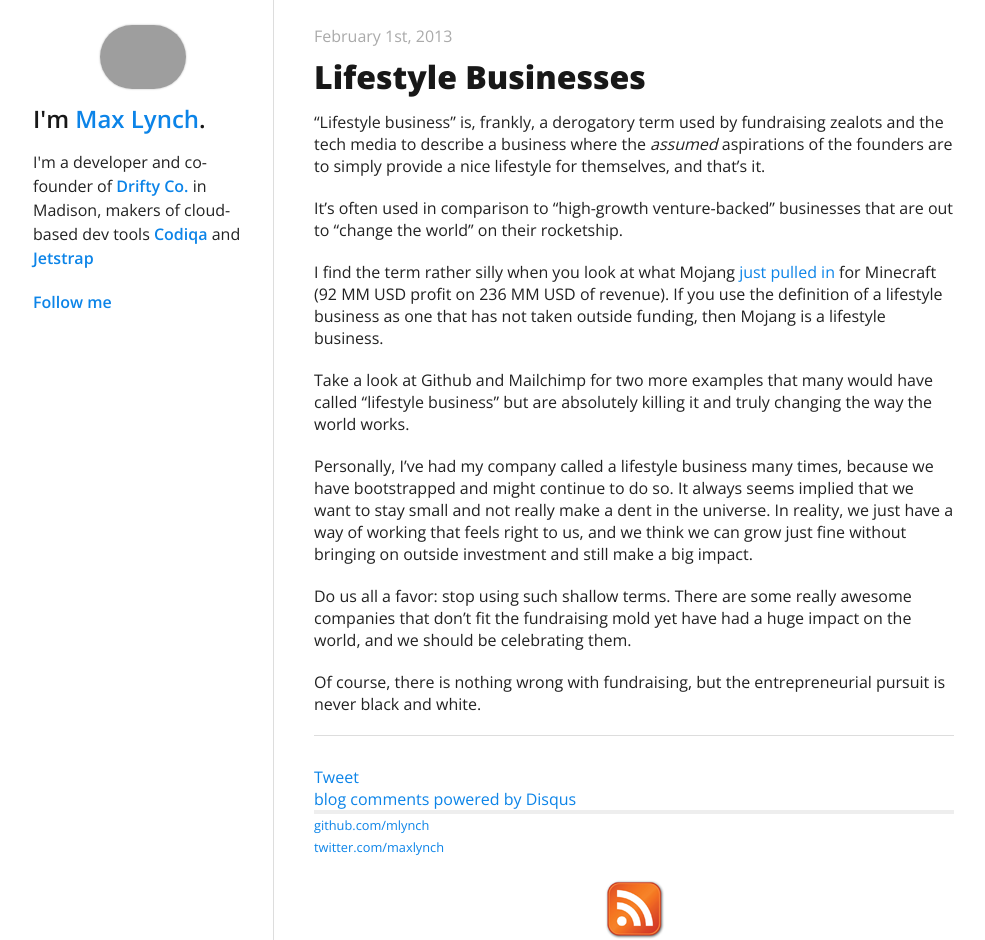
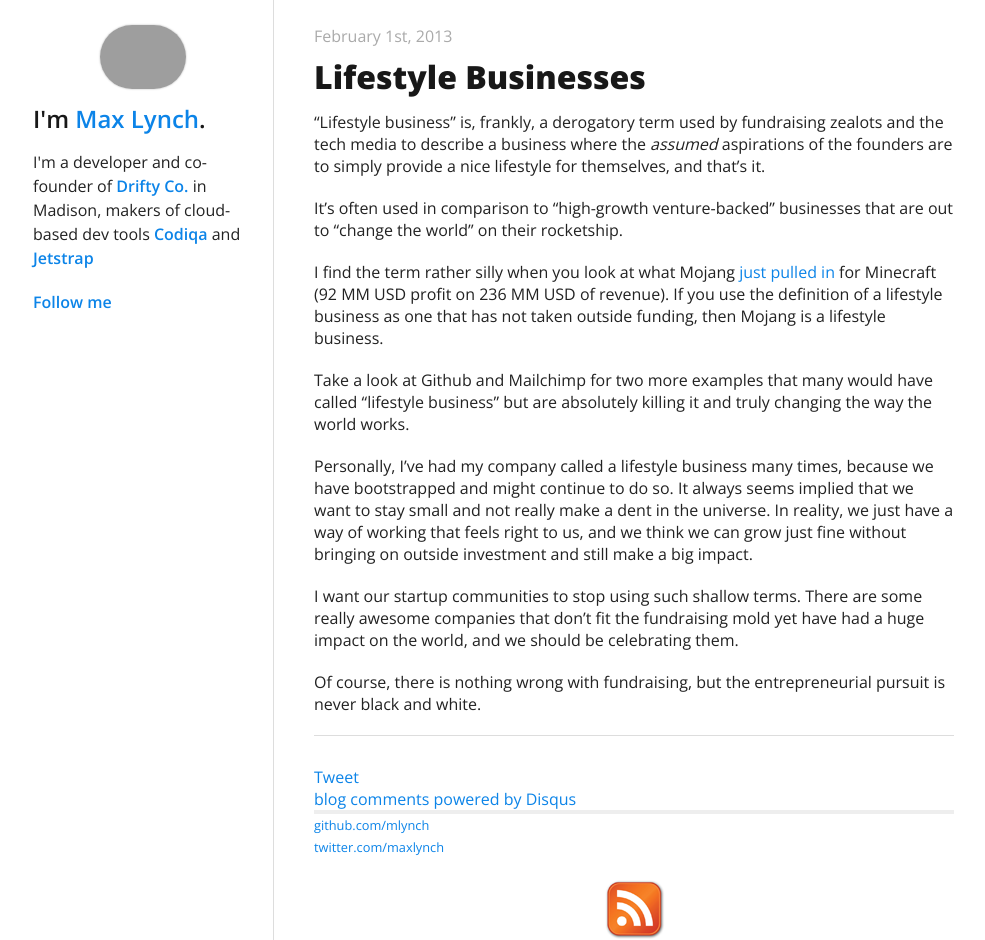
Before and after one commit to mlynch/mlynch.github.com, a Jekyll site: the page built from _posts/2013-02-01-lifestyle.markdown, in a window 1280 px wide. Shown: the whole page, without its empty margins (137-1122 px from the left). Built offline with Jekyll 4.4.1, drawn with Linux system fonts in a browser that asks for light colours; nearby versions of some CDN libraries; Markdown is read by kramdown in place of the engine named in the settings; comment, search, counter and statistics services are not loaded; grey boxes are pictures that could not be loaded.

Commit message:
Lifestyle

```diff
--- a/_posts/2013-02-01-lifestyle.markdown
+++ b/_posts/2013-02-01-lifestyle.markdown
@@ -24,6 +24,6 @@ Take a look at Github and Mailchimp for two more examples that many would have c
 
 Personally, I've had my company called a lifestyle business many times, because we have bootstrapped and might continue to do so. It always seems implied that we want to stay small and not really make a dent in the universe. In reality, we just have a way of working that feels right to us, and we think we can grow just fine without bringing on outside investment and still make a big impact.
 
-Do us all a favor: stop using such shallow terms. There are some really awesome companies that don't fit the fundraising mold yet have had a huge impact on the world, and we should be celebrating them.
+I want our startup communities to stop using such shallow terms. There are some really awesome companies that don't fit the fundraising mold yet have had a huge impact on the world, and we should be celebrating them.
 
 Of course, there is nothing wrong with fundraising, but the entrepreneurial pursuit is never black and white.
```
